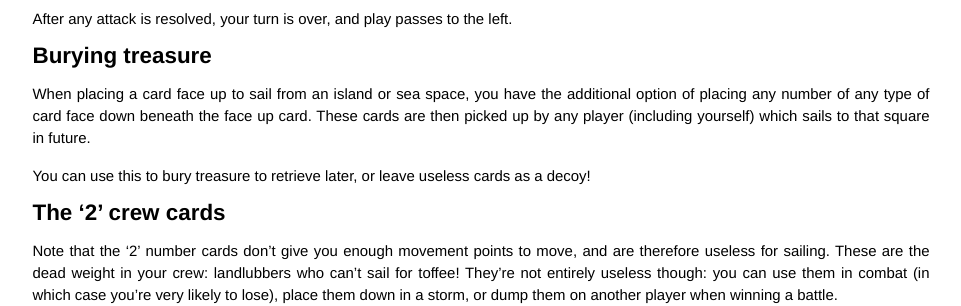
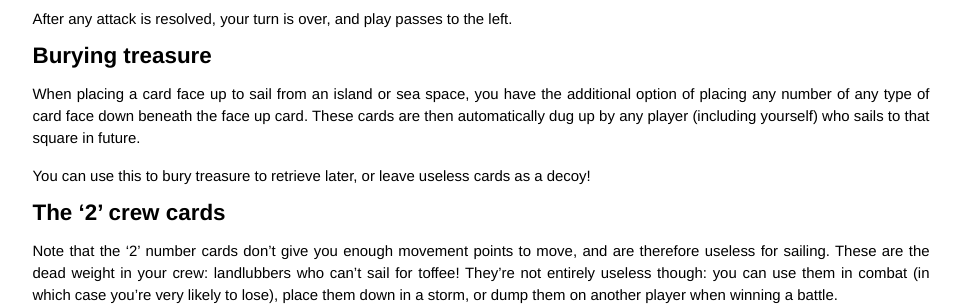
Before and after one commit to chrismdp/cardpirates, a Jekyll site: the page built from rules/index.md, in a window 1280 px wide and 1400 px high, scrolled down 2105 px. Shown: the part 175-481 px from the top of the window, without its empty margins (159-1120 px from the left). Built offline with Jekyll 4.4.1, drawn with Linux system fonts in a browser that asks for light colours; some of the changed text lies outside the part shown.

```diff
--- a/rules/index.md
+++ b/rules/index.md
@@ -64,7 +64,7 @@ After any attack is resolved, your turn is over, and play passes to the left.
 
 ## Burying treasure
 
-When placing a card face up to sail from an island or sea space, you have the additional option of placing any number of any type of card face down beneath the face up card. These cards are then picked up by any player (including yourself) which sails to that square in future.
+When placing a card face up to sail from an island or sea space, you have the additional option of placing any number of any type of card face down beneath the face up card. These cards are then automatically dug up by any player (including yourself) who sails to that square in future.
 
 You can use this to bury treasure to retrieve later, or leave useless cards as a decoy!
 
```
Also changed, not shown: other parts of rules/index.md (+1 -1 lines).
